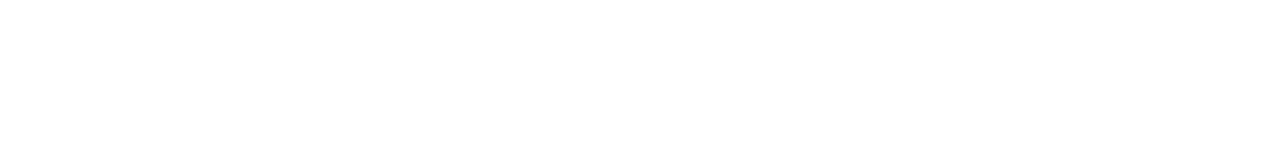
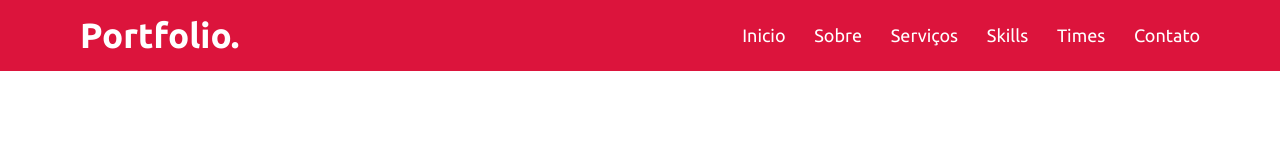
Before and after one commit to gabrielfaustino/portfolio-responsivo, a plain HTML site: page index.html in a window 1280 px wide. Drawn offline with Linux system fonts and the light colour scheme.

Commit message:
Alteracao3

```diff
--- a/index.html
+++ b/index.html
@@ -5,15 +5,25 @@
     <meta name="viewport" content="width=device-width, initial-scale=1.0">
     <title>Portifolio Pessoal</title>
     <link rel="stylesheet" href="style.css">
+    <script src="https://kit.fontawesome.com/a076d05399.js"></script>
 </head>
 <body>
+    <nav class="navbar">
+        <div class="max-width">
+            <div class="logo"><a href="#">Portfo<span>lio.</span></a></div>
+            <ul class="menu">
+                <li><a href="#">Inicio</a></li>
+                <li><a href="#">Sobre</a></li>
+                <li><a href="#">Serviços</a></li>
+                <li><a href="#">Skills</a></li>
+                <li><a href="#">Times</a></li>
+                <li><a href="#">Contato</a></li>
+            </ul>
+        </div>
+    </nav>
 
 
-
-
-
-
-
+        <!---home section start-->
 
 </body>
 </html>
--- a/style.css
+++ b/style.css
@@ -0,0 +1,46 @@
+@import url('https://fonts.googleapis.com/css2?family=Poppins:wght@400;500;600;700&family=Ubuntu:wght@400;500;700&display=swap');
+*{
+    margin: 0;
+    padding: 0;
+    box-sizing: border-box;
+    text-decoration: none;
+}
+
+.max-width{
+    max-width: 1300px;
+    padding: 0 80px;
+    margin:auto;
+}
+/* navbar styling */
+
+.navbar{
+position: fixed;
+width: 100%;
+padding: 15px 0;
+background: crimson;
+font-family: 'Ubuntu', sans-serif;
+}
+
+.navbar .max-width{
+    display: flex;
+    align-items: center;
+    justify-content: space-between;
+}
+
+.navbar .logo a{
+    color: #fff;
+    font-size: 35px;
+    font-weight: 600;
+}
+
+.navbar .menu li{
+    list-style: none;
+    display: inline-block;
+}
+
+.navbar .menu li a{
+    color: #fff;
+    font-size: 18px;
+    font-weight: 500px;
+    margin-left: 25px;
+}
```
